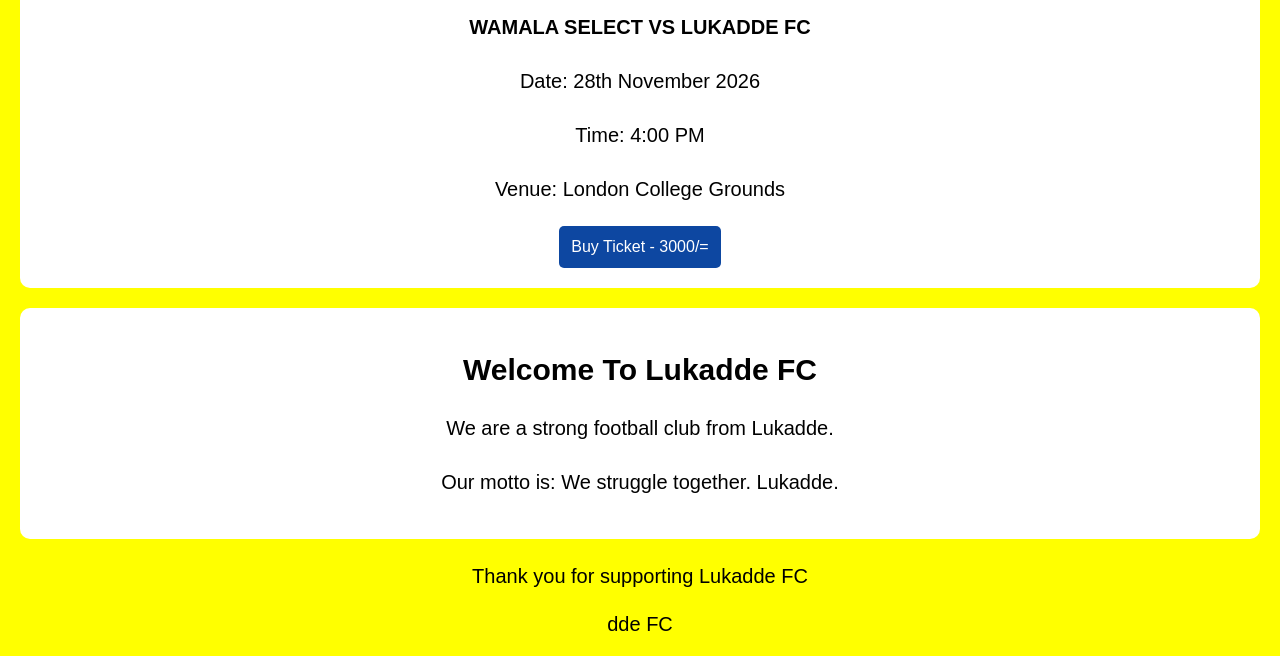
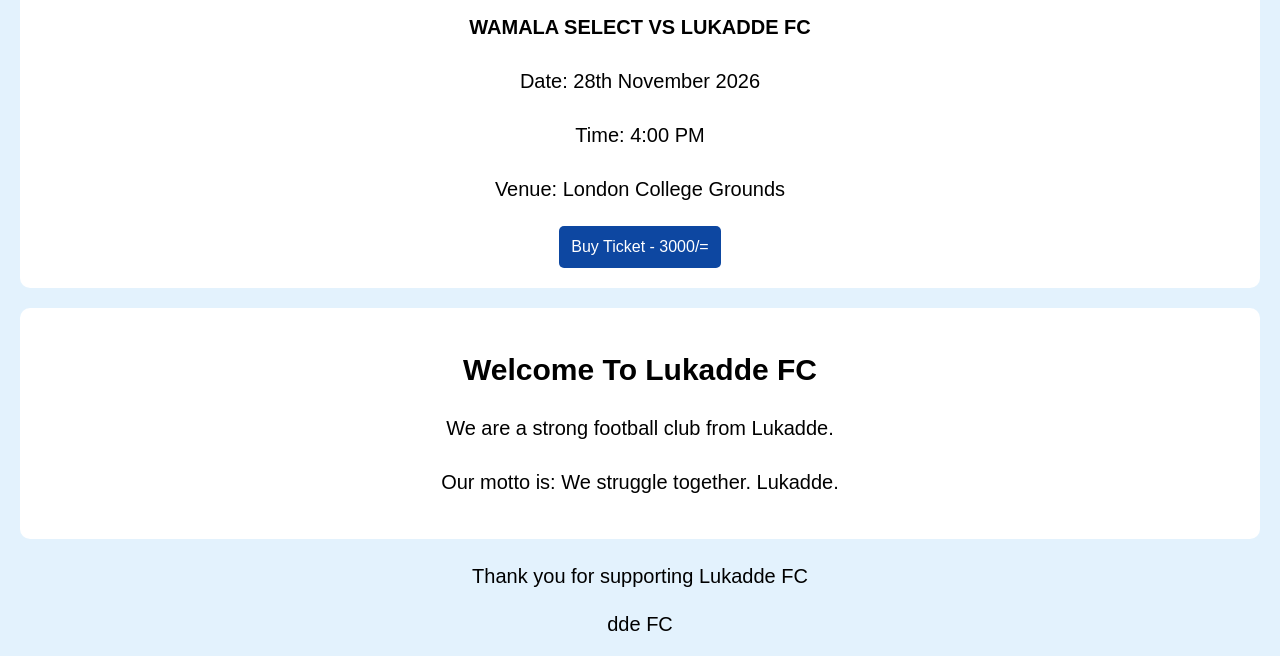
Before and after one commit to lakrazy42/lukadde-fc-, a plain HTML site: page index.html in a window 1280 px wide. Shown: the part 570-1226 px from the top of the page. Drawn offline with Linux system fonts and the light colour scheme.

Commit message:
Update kin.css

```diff
--- a/kin.css
+++ b/kin.css
@@ -2,7 +2,7 @@
 body {
   font-family: Arial;
   text-align: center;
-  background: yellow;
+  background: #e3f2fd;
   margin: 0;
   font-size: 20px;
 
```
